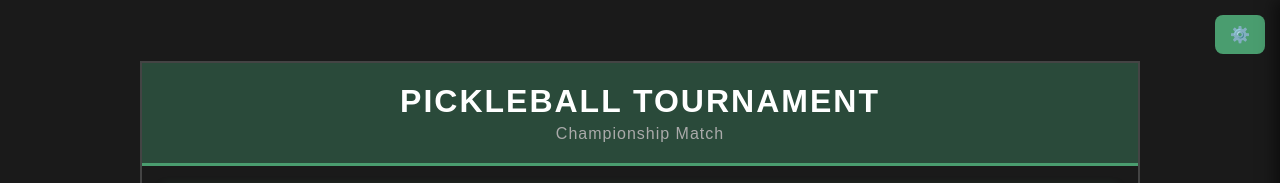
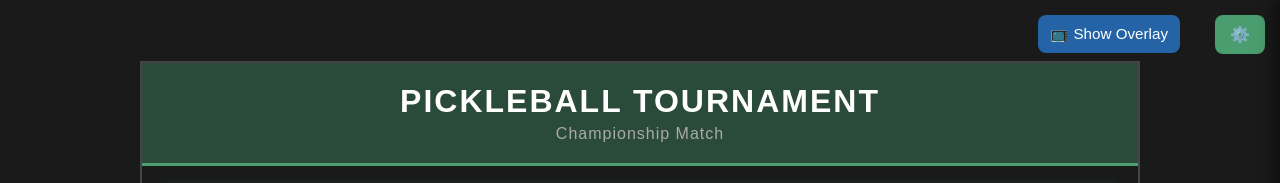
Before and after one commit to jaydacillo03-bot/ATPPickleball, a plain HTML site: page index.html in a window 1280 px wide. Shown: the top 183 px of the page. Drawn offline with Linux system fonts and the light colour scheme.

Commit message:
UI: add 'Show Overlay' button and JS to open overlay and post current state

```diff
--- a/index.html
+++ b/index.html
@@ -49,6 +49,20 @@
             border-radius: 8px;
             cursor: pointer;
             font-size: 1em;
+            z-index: 100;
+        }
+
+        .overlay-toggle {
+            position: fixed;
+            top: 15px;
+            right: 100px;
+            background: #2463a6;
+            color: white;
+            border: none;
+            padding: 10px 12px;
+            border-radius: 8px;
+            cursor: pointer;
+            font-size: 0.95em;
             z-index: 100;
         }
 
@@ -600,6 +614,7 @@
     </div>
 
     <button class="settings-toggle" onclick="toggleSettings()">⚙️</button>
+    <button class="overlay-toggle" id="showOverlayBtn" onclick="openOverlay()">📺 Show Overlay</button>
 
     <div class="container" id="container">
         <div class="header">
@@ -1246,6 +1261,26 @@
         }
 
         // Initialize
+        // Overlay open/send helpers
+        let __overlayWindow = null;
+        function openOverlay() {
+            const url = 'overlay/obs_scoreboard_full.html?overlay=1';
+            try {
+                if (!__overlayWindow || __overlayWindow.closed) {
+                    __overlayWindow = window.open(url, 'overlayWindow', 'popup=1,width=1280,height=720');
+                } else {
+                    __overlayWindow.focus();
+                }
+                // send current state a few times to ensure overlay receives it
+                const payload = { type: 'update', settings: settings, gameState: gameState };
+                setTimeout(() => { try { __overlayWindow.postMessage(payload, '*'); } catch(e){} }, 300);
+                setTimeout(() => { try { __overlayWindow.postMessage(payload, '*'); } catch(e){} }, 800);
+                setTimeout(() => { try { __overlayWindow.postMessage(payload, '*'); } catch(e){} }, 1500);
+            } catch (e) {
+                alert('Failed to open overlay: ' + e.message);
+            }
+        }
+
         window.addEventListener('load', function() {
             loadSettings();
             loadGameState();
```
